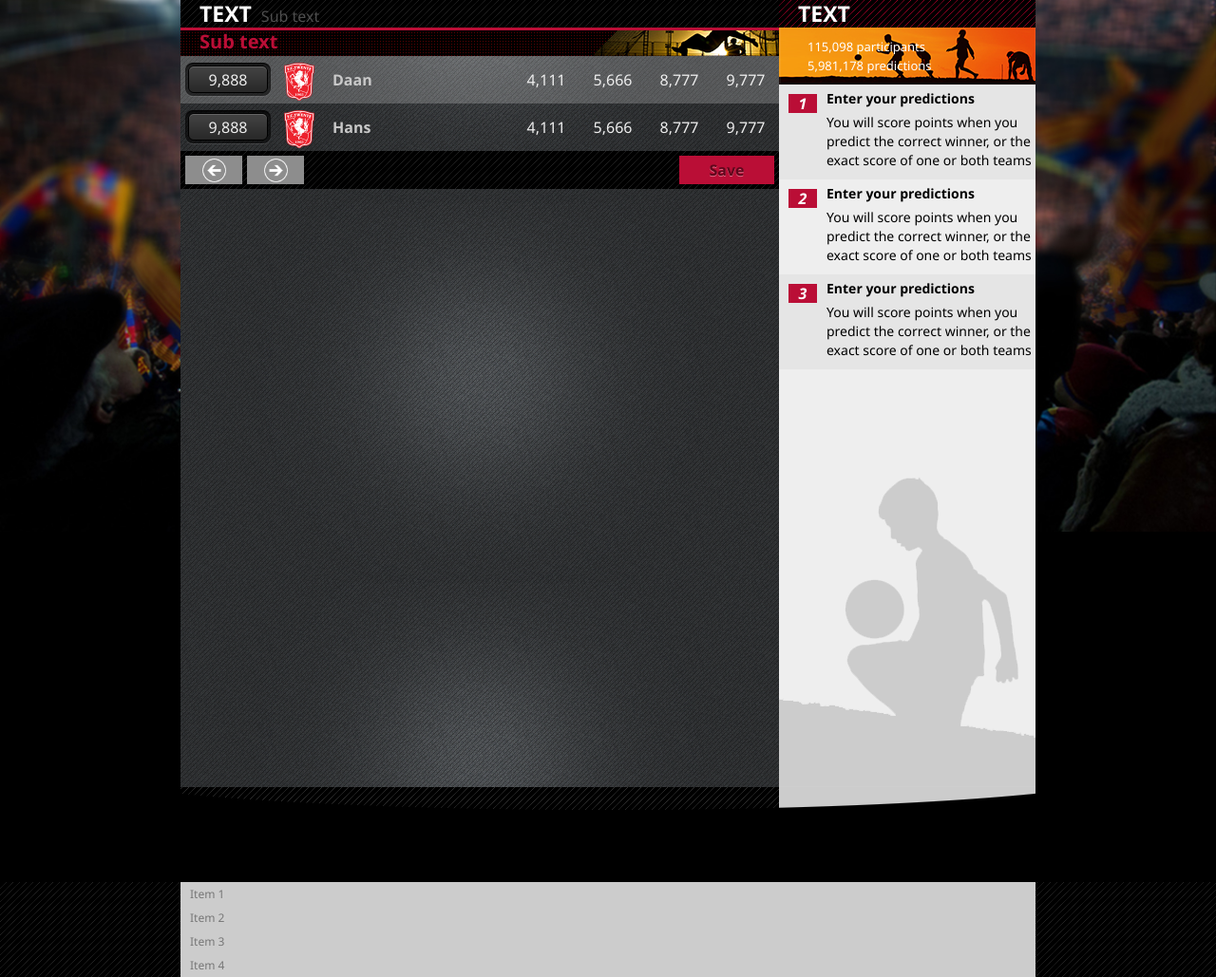
After one commit to SanhNX/prj-footballpredict, a PHP site: page /team-rank.html in a window 1280 px wide. The commit adds this page. Shown: the part 251-1280 px from the top of the page at 95% size. Run offline with PHP 8.4, Linux system fonts and the light colour scheme.

Commit message:
Add module team-rank

```diff
--- a/css/style.css
+++ b/css/style.css
@@ -483,7 +483,70 @@ input::-webkit-inner-spin-button {
 	-webkit-appearance: none;
 	margin: 0;
 }
+   /*TEAM-RANK*/
 
+.team-list {
+	list-style: none;
+	margin: 0;
+	padding: 0;
+}
+
+.team-item {
+	height: 50px;
+}
+
+.team-item:nth-child(odd) {
+	background-color: rgba(255, 255, 255, 0.2);
+}
+
+.team-item-avatar-panel.default {
+	float: none;
+	width: 100%;
+	margin: 20px 0px;
+}
+
+
+.team-item-rank {
+	float: left;
+	height: 50px;
+	width: 100px;
+	line-height: 50px;
+	text-align: center;
+	background: url("../images/bg/score-bg.png") no-repeat center;
+	color: #EEE;
+}
+
+.team-item-name {
+	float: left;
+	width: 200px;
+	height: 50px;
+	line-height: 50px;
+	text-indent: 10px;
+	color: #C9C9C9;
+	font-weight: bold;
+}
+
+.team-item-score {
+	float: right;
+	height: 50px;
+	width: 70px;
+	line-height: 50px;
+	text-align: center;
+	color: #EEE;
+}
+
+.team-item-icon-panel {
+	float: left;
+	height: 50px;
+	width: 50px;
+	line-height: 50px;
+	text-align: center;
+}
+
+.team-item-icon-panel img {
+	height: 40px;
+	vertical-align: middle;
+}
 /*POPUP*/
 .popup {
 	position: fixed;
--- /dev/null
+++ b/team-rank.html
@@ -0,0 +1,201 @@
+<!DOCTYPE html>
+<html>
+<head>
+    <meta http-equiv="Content-Type" content="text/html; charset=UTF-8">
+    <title></title>
+    <link href="css/style.css" rel="stylesheet"/>
+    <link href="css/menu.css" rel="stylesheet"/>
+
+    <link rel="SHORTCUT ICON" href="images/icon/logo-head.png"/>
+    <script src="scripts/jquery-1.8.3.min.js"></script>
+    <script src="scripts/main.js"></script>
+
+</head>
+<body>
+<div class="main">
+    <div class="header">
+        <div class="header-container">
+            <div class="header-menu">
+                <ul class="menu-list">
+                    <li class="menu-item"><a href="#" id="menu-item1">Item 1</a></li>
+                    <li class="menu-item"><a href="#" id="menu-item2">Item 2</a></li>
+                    <li class="menu-item"><a href="#" id="menu-item3">Item 3</a></li>
+                    <li class="menu-item"><a href="#" id="menu-item4">Item 4</a></li>
+                </ul>
+            </div>
+            <div class="header-logo">LOGO</div>
+            <div class="header-log">
+                <div class="btn-expand-login" id="expand-login-btn">Login</div>
+            </div>
+        </div>
+    </div>
+    <div class="cover">
+        <div class="cover-container">
+        </div>
+
+    </div>
+    <div class="page">
+        <div class="page-container">
+            <div class="page-cont-left">
+                <div class="page-cont-title">
+                    <span class="cont-title-bold">Text</span><span class="cont-title-sub">Sub text</span>
+                </div>
+                <div class="page-cont-title-sub">
+                    <span class="cont-title-sub">Sub text</span>
+                    <i class="sub0"></i>
+                </div>
+                <ul class="team-list">
+
+                    <li class="team-item">
+                        <div class="team-item-rank">
+                            9,888
+                        </div>
+                        <div class="team-item-icon-panel">
+                            <img src="resources/img/png1.png"/>
+                        </div>
+                        <span class="team-item-name">Daan</span>
+
+                        <div class="team-item-score"> 9,777</div>
+                        <div class="team-item-score"> 8,777</div>
+                        <div class="team-item-score"> 5,666</div>
+                        <div class="team-item-score"> 4,111</div>
+                    </li>
+                    <li class="team-item">
+                        <div class="team-item-rank">
+                            9,888
+                        </div>
+                        <div class="team-item-icon-panel">
+                            <img src="resources/img/png1.png"/>
+                        </div>
+                        <span class="team-item-name">Hans</span>
+
+                        <div class="team-item-score"> 9,777</div>
+                        <div class="team-item-score"> 8,777</div>
+                        <div class="team-item-score"> 5,666</div>
+                        <div class="team-item-score"> 4,111</div>
+                    </li>
+                </ul>
+                <div class="page-cont-control">
+                    <div class="page-cont-button" id="page-cont-button-next"></div>
+                    <div class="page-cont-button" id="page-cont-button-prev"></div>
+                    <div class="page-cont-button-save" id="page-cont-button-save">Save</div>
+                </div>
+            </div>
+            <div class="page-cont-right">
+                <div class="page-cont-title light">
+                    <span class="cont-title-bold">Text</span>
+                </div>
+                <div class="page-cont-rate">
+                    <p class="page-cont-label">115,098 participants</p>
+
+                    <p class="page-cont-label">5,981,178 predictions</p>
+                </div>
+                <ul class="page-cont-tip-list">
+                    <li class="page-cont-tip-item">
+                        <div class="page-cont-tip-icon"><i class="tip-num">1</i></div>
+                        <div class="page-cont-tip-info">
+                            <div class="page-cont-tip-title">Enter your predictions</div>
+                            <div class="page-cont-tip-des">You will score points when you predict the correct winner, or
+                                the exact score of one or both teams
+                            </div>
+                        </div>
+                    </li>
+                    <li class="page-cont-tip-item">
+                        <div class="page-cont-tip-icon"><i class="tip-num">2</i></div>
+                        <div class="page-cont-tip-info">
+                            <div class="page-cont-tip-title">Enter your predictions</div>
+                            <div class="page-cont-tip-des">You will score points when you predict the correct winner, or
+                                the exact score of one or both teams
+                            </div>
+                        </div>
+                    </li>
+                    <li class="page-cont-tip-item">
+                        <div class="page-cont-tip-icon"><i class="tip-num">3</i></div>
+                        <div class="page-cont-tip-info">
+                            <div class="page-cont-tip-title">Enter your predictions</div>
+                            <div class="page-cont-tip-des">You will score points when you predict the correct winner, or
+                                the exact score of one or both teams
+                            </div>
+                        </div>
+                    </li>
+                </ul>
+                <div class="page-cont-ref"></div>
+            </div>
+            <div class="page-clear"></div>
+        </div>
+
+    </div>
+    <div class="footer">
+        <div class="footer-container">
+            <div class="footer-menu">
+                <ul class="nav-list">
+                    <li class="nav-item"><a href="#" id="nav-item1">Item 1</a></li>
+                    <li class="nav-item"><a href="#" id="nav-item2">Item 2</a></li>
+                    <li class="nav-item"><a href="#" id="nav-item3">Item 3</a></li>
+                    <li class="nav-item"><a href="#" id="nav-item4">Item 4</a></li>
+                </ul>
+            </div>
+        </div>
+    </div>
+</div>
+<div class="popup undisplayed" id="login-popup">
+    <div class="popup-container">
+        <div class="popup-form">
+            <div class="page-cont-title">
+                <span class="cont-title-bold">Login</span><span class="cont-title-sub">Sub text</span>
+                <span class="popup-btn-close" id="popup-btn-login-close"></span>
+            </div>
+            <div class="page-cont-title-sub">
+                <span class="cont-title-sub"></span>
+                <i class="sub1"></i>
+            </div>
+            <div class="user-item-avatar-panel default">
+                <span class="user-avt default"></span>
+
+            </div>
+            <div class="popup-mess-row"><i class="bullet"></i>
+                <span> Log in with your email address or </span>
+                <a class="popup-link" id="btn-expand-register">create an account.</a>
+            </div>
+            <div class="popup-input-row"><span>Email</span><input type="text"/></div>
+            <div class="popup-input-row"><span>Password</span><input type="password"/></div>
+            <div class="popup-btn-row">
+                <a class="popup-btn-forgot" href="#"><i class="bullet red"></i><span> Forgot your password?</span></a>
+                <a class="popup-btn-login" href="#">Login</a>
+            </div>
+            <span class="popup-error-mess"><i></i> Password is not correct!</span>
+            <span class="loading-spin undisplayed"></span>
+        </div>
+        <div class="popup-bottom"></div>
+    </div>
+</div>
+
+<div class="popup undisplayed" id="register-popup">
+    <div class="popup-container">
+        <div class="popup-form">
+            <div class="page-cont-title">
+                <span class="cont-title-bold">Register</span><span class="cont-title-sub">Sub text</span>
+                <span class="popup-btn-close" id="popup-btn-register-close"></span>
+            </div>
+            <div class="page-cont-title-sub">
+                <span class="cont-title-sub"></span>
+                <i class="sub0"></i>
+            </div>
+            <span class="popup-error-mess"><i></i> Input is not correct!</span>
+
+            <div class="popup-input-row"><span>Name</span><input type="text"/></div>
+            <div class="popup-input-row"><span>Email</span><input type="text"/></div>
+            <div class="popup-input-row"><span>Confirm</span><input type="text" placeholder="email"/></div>
+            <div class="popup-input-row"><span>Password</span><input type="password"/></div>
+            <div class="popup-input-row"><span>Confirm</span><input type="password" placeholder="password"/></div>
+            <div class="popup-btn-row">
+                <a class="popup-btn-login" id="btn-register" href="#">Register</a>
+            </div>
+            <span class="loading-spin undisplayed"></span>
+        </div>
+        <div class="popup-bottom"></div>
+    </div>
+</div>
+
+</body>
+</html>
```
Also changed, not shown: 1 other file.
